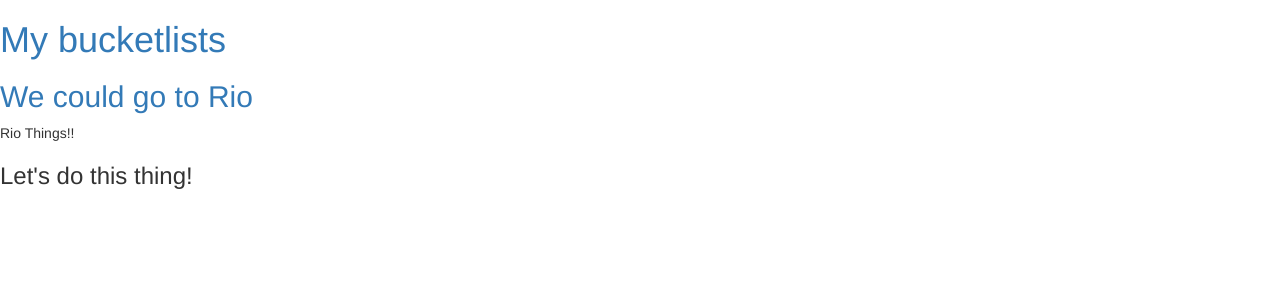
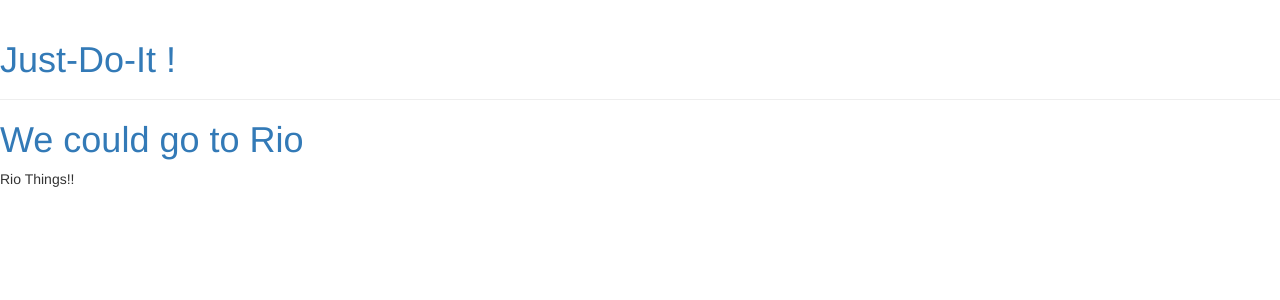
Before and after one commit to JoanNgatia/Just-Do-It, a Django app: template bucketlist/templates/bucketlists/bucketlists.html in a window 1280 px wide. Shown: the top 300 px of the page. Run offline with Django 3.2, Linux system fonts and the light colour scheme; the template is opened without the code that fills it, so the values that code supplies are empty; parts of the project's set-up code (start-up, migrations or seed data) failed here and were passed over; some libraries are stand-ins or nearby versions.

Commit message:
(Chore) Create base html file.

```diff
--- a/bucketlist/templates/bucketlists/bucketlists.html
+++ b/bucketlist/templates/bucketlists/bucketlists.html
@@ -1,19 +1,22 @@
+{% load staticfiles %}
 <!DOCTYPE html>
 <html>
 <head>
     <title>Just-Do-It</title>
+    <link href="http://fonts.googleapis.com/css?family=Lobster&subset=latin,latin-ext" rel="stylesheet" type="text/css">
     <link rel="stylesheet" href="//maxcdn.bootstrapcdn.com/bootstrap/3.2.0/css/bootstrap.min.css">
     <link rel="stylesheet" href="//maxcdn.bootstrapcdn.com/bootstrap/3.2.0/css/bootstrap-theme.min.css">
+    <link rel="stylesheet" href="{% static 'css/bucketlist.css' %}">
 </head>
 <body>
-     <div>
-        <h1><a href="">My bucketlists</a></h1>
+    <div class="page-header">
+        <h1><a href="/">Just-Do-It !</a></h1>
     </div>
 
-    <div>
-            <h2><a href="">We could go to Rio</a></h2>
-            <p>Rio Things!!</p>
+    <div class="content">
+        <h1><a href="">We could go to Rio</a></h1>
+        <p>Rio Things!!</p>
     </div>
-    <h3>Let's do this thing!</h3>
+
 </body>
 </html>
```
